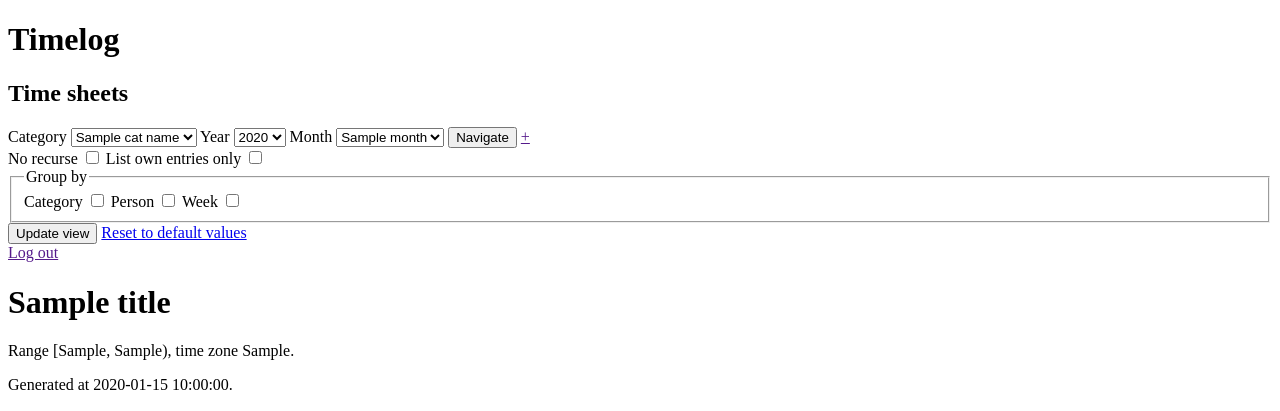
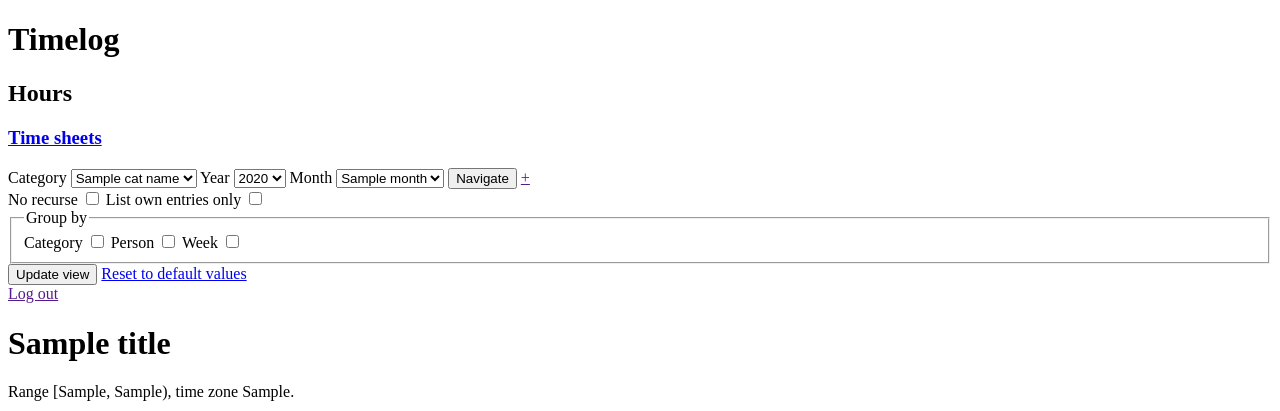
Before and after one commit to ICT-Infer/timelog, a Python web app: template templates/hours/sheets/sheet-cat_slug-year-month.htm in a window 1280 px wide. Shown: the top 411 px of the page. Run offline with Jinja, Linux system fonts and the light colour scheme; the template is opened without the code that fills it: most values are stand-ins (such as "Sample title", 1, 10 or a date in 2020).

Commit message:
Add overview link to sheet view.

```diff
--- a/templates/hours/sheets/sheet-cat_slug-year-month.htm
+++ b/templates/hours/sheets/sheet-cat_slug-year-month.htm
@@ -15,7 +15,8 @@
 <body>
 <header>
 <h1>Timelog</h1>
-<h2>Time sheets</h2>
+<h2>Hours</h2>
+<h3><a href="{{ view_data.overview }}">Time sheets</a></h3>
 </header>
 <!-- TODO: Replace hardcoded base part of form action URL. -->
 <form action="/timelog/redir/sheet.htm?{{ query_str }}" id="navigation" method="POST">
--- a/views.py
+++ b/views.py
@@ -141,6 +141,8 @@ def sheet(req, arg_cat_slug, arg_year, arg_month, arg_fmt_ext):
     ctx_tmp = {'view_data': view_data}
   else:
     view_data['status'] = 'ok'
+    view_data['overview'] = "index-" + arg_year \
+                            + "-" + arg_month + "." + arg_fmt_ext
     view_data['entries'] = v_entries
     ctx_tmp['view_data'] = view_data
 
```
